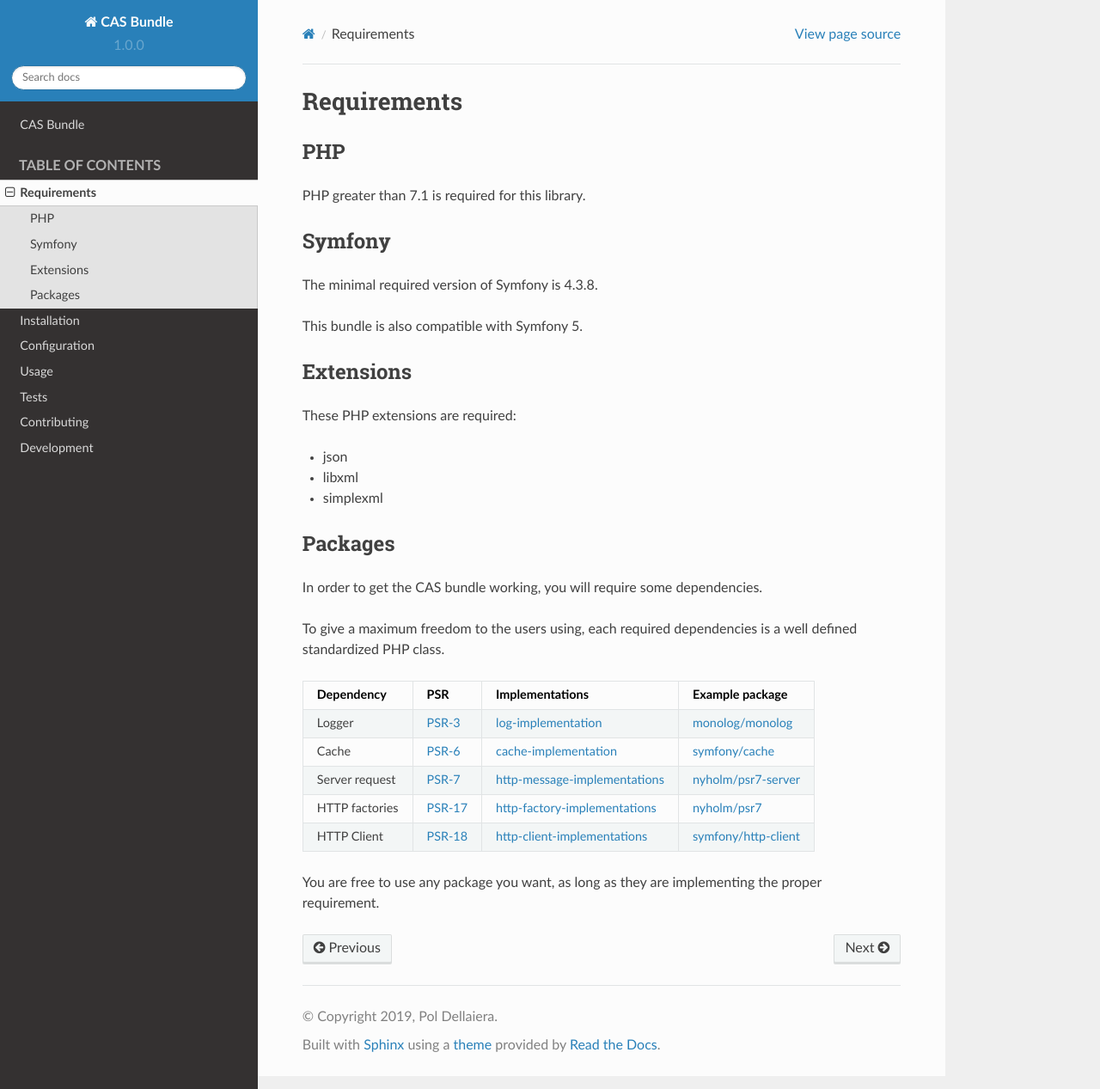
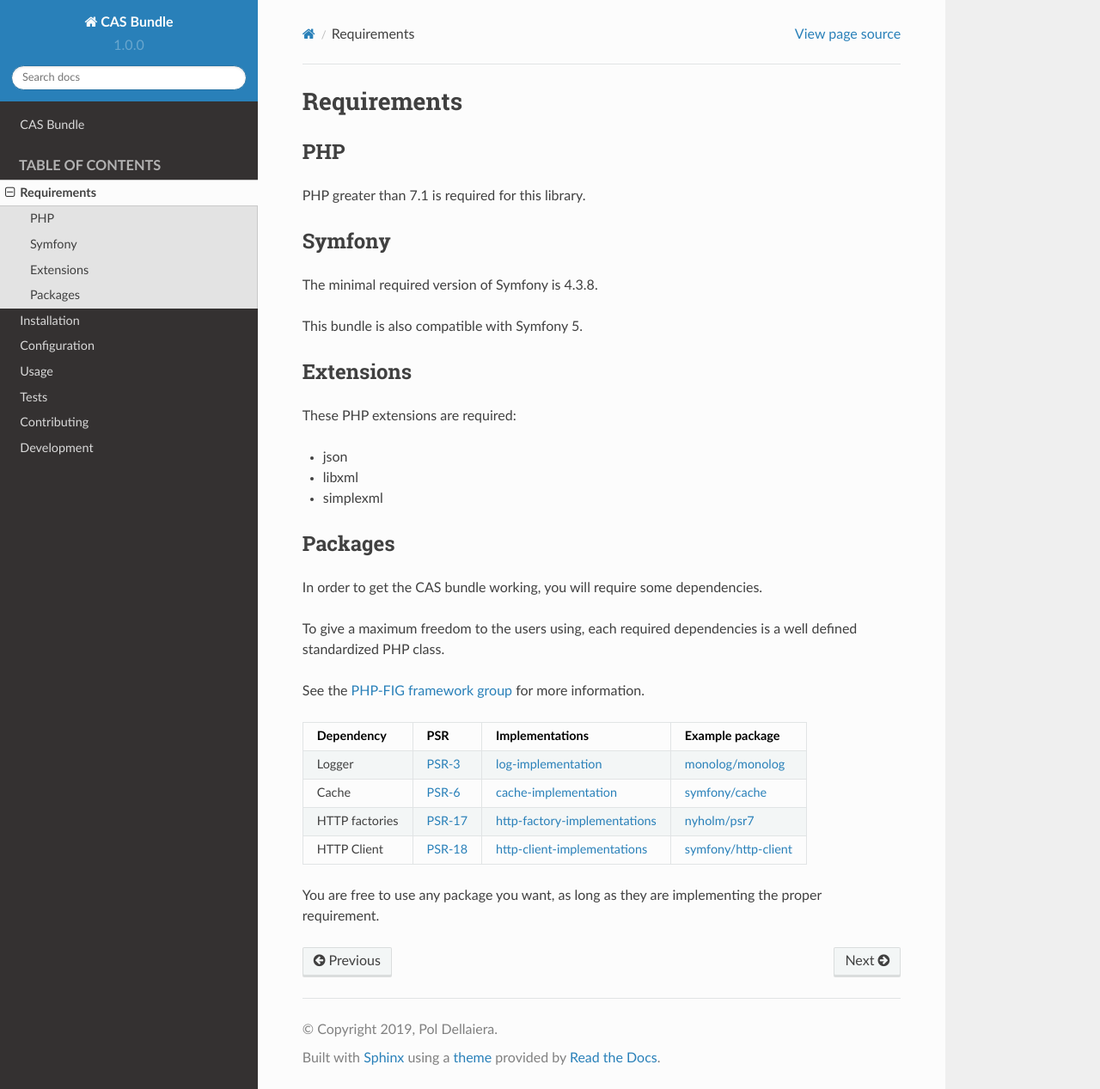
Before and after one commit to ecphp/cas-bundle, a Sphinx documentation site: the page built from docs/pages/requirements.rst, in a window 1280 px wide and 1267 px high. Shown: the whole window at 86% size. Built offline with Sphinx 7.4.7 and the Read the Docs theme 2.0.0, drawn with Linux system fonts in a browser that asks for light colours.

Commit message:
Minor documentation updates.

```diff
--- a/docs/pages/requirements.rst
+++ b/docs/pages/requirements.rst
@@ -30,14 +30,14 @@
 To give a maximum freedom to the users using, each required dependencies is a well
 defined standardized PHP class.
 
+See the `PHP-FIG framework group`_ for more information.
+
 +------------------+-----------+---------------------------------+------------------------+
 | Dependency       | PSR       | Implementations                 | Example package        |
 +==================+===========+=================================+========================+
 | Logger           | `PSR-3`_  | `log-implementation`_           | `monolog/monolog`_     |
 +------------------+-----------+---------------------------------+------------------------+
 | Cache            | `PSR-6`_  | `cache-implementation`_         | `symfony/cache`_       |
-+------------------+-----------+---------------------------------+------------------------+
-| Server request   | `PSR-7`_  | `http-message-implementations`_ | `nyholm/psr7-server`_  |
 +------------------+-----------+---------------------------------+------------------------+
 | HTTP factories   | `PSR-17`_ | `http-factory-implementations`_ | `nyholm/psr7`_         |
 +------------------+-----------+---------------------------------+------------------------+
@@ -61,3 +61,4 @@
 .. _PSR-3: https://www.php-fig.org/psr/psr-3/
 .. _PSR-6: https://www.php-fig.org/psr/psr-6/
 .. _PSR-7: https://www.php-fig.org/psr/psr-7/
+.. _PHP-FIG framework group: https://www.php-fig.org/
```
